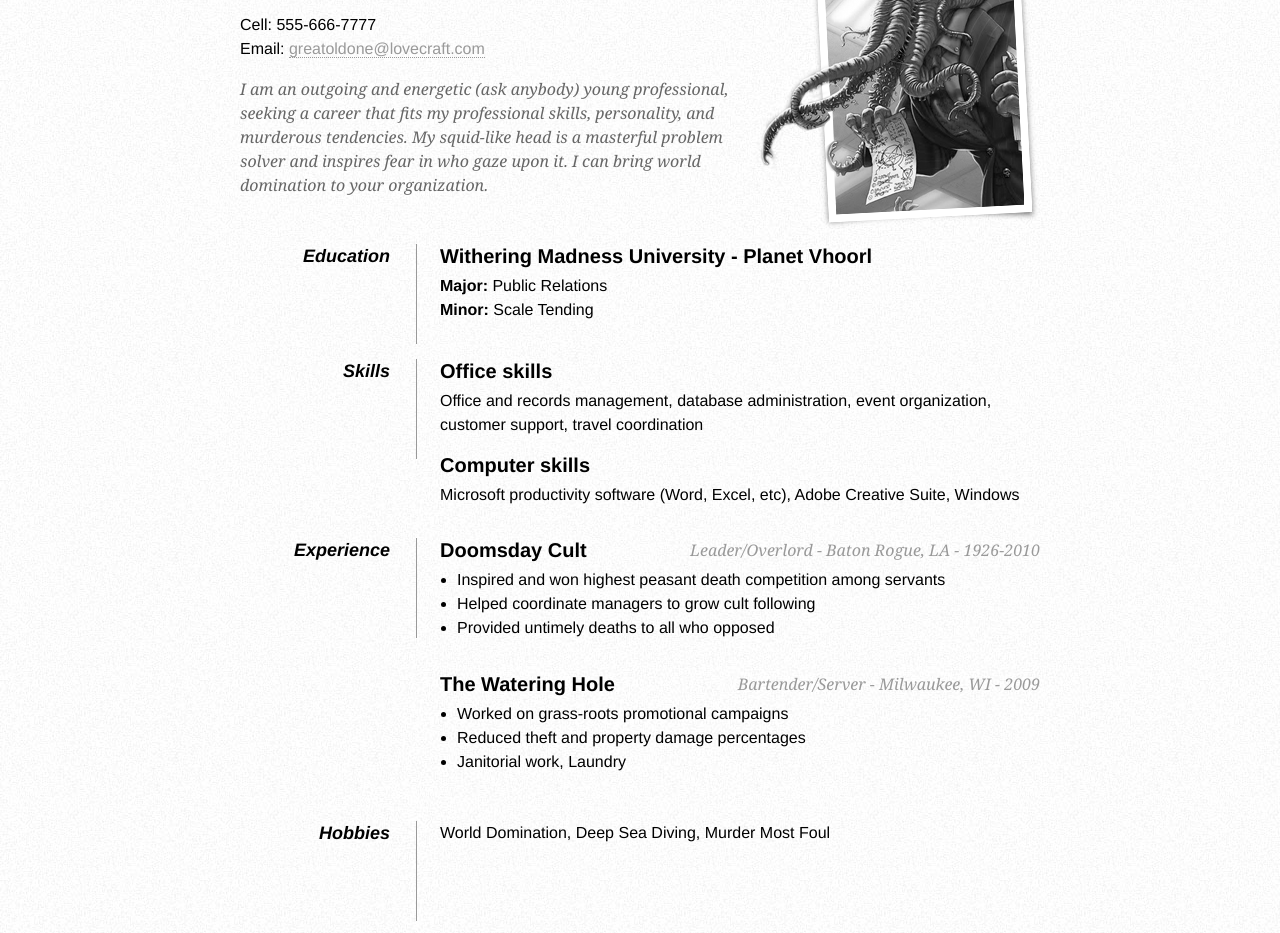
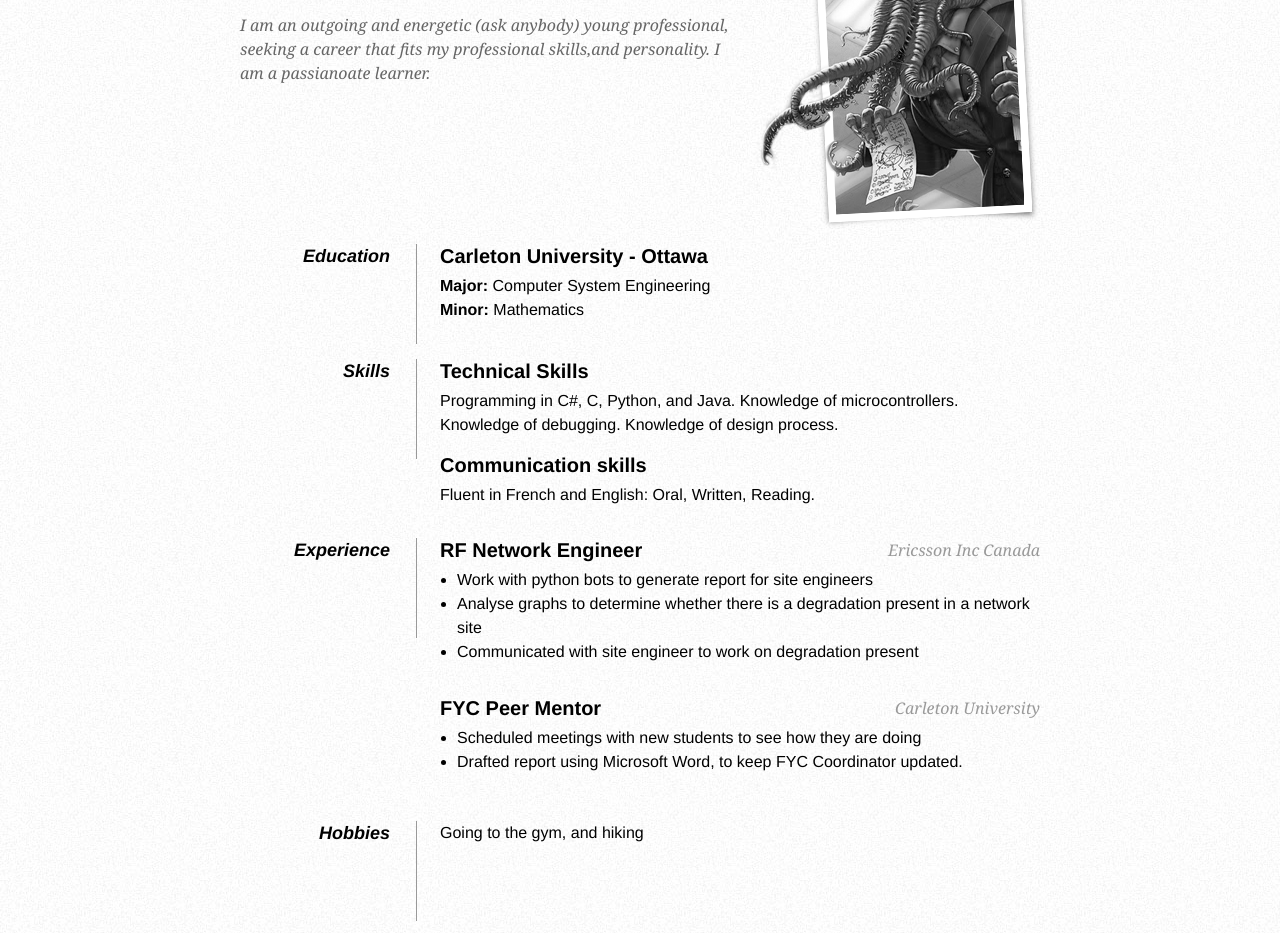
Before and after one commit to teshwar/teshwar.github.io, a plain HTML site: page index.html in a window 1280 px wide. Shown: the part 84-1017 px from the top of the page. Drawn offline with Linux system fonts and the light colour scheme.

Commit message:
Change to mirror me more?

```diff
--- a/index.html
+++ b/index.html
@@ -6,7 +6,7 @@
 <head>
      <meta http-equiv="Content-Type" content="text/html; charset=utf-8"/>
 
-     <title>One Page Resume</title>
+     <title>Teshwar Resume</title>
 
      <style type="text/css">
         * { margin: 0; padding: 0; }
@@ -41,18 +41,12 @@
 
             <h1 class="fn">C'thulhu</h1>
 
-            <p>
-                Cell: <span class="tel">555-666-7777</span><br />
-                Email: <a class="email" href="mailto:greatoldone@lovecraft.com">greatoldone@lovecraft.com</a>
-            </p>
         </div>
 
         <div id="objective">
             <p>
                 I am an outgoing and energetic (ask anybody) young professional, seeking a
-                career that fits my professional skills, personality, and murderous tendencies.
-                My squid-like head is a masterful problem solver and inspires fear in who gaze upon it.
-                I can bring world domination to your organization.
+                career that fits my professional skills,and personality. I am a passianoate learner.
             </p>
         </div>
 
@@ -63,45 +57,44 @@
 
             <dt>Education</dt>
             <dd>
-                <h2>Withering Madness University - Planet Vhoorl</h2>
-                <p><strong>Major:</strong> Public Relations<br />
-                   <strong>Minor:</strong> Scale Tending</p>
+                <h2>Carleton University - Ottawa</h2>
+                <p><strong>Major:</strong> Computer System Engineering<br />
+                   <strong>Minor:</strong> Mathematics</p>
             </dd>
 
             <dd class="clear"></dd>
 
             <dt>Skills</dt>
             <dd>
-                <h2>Office skills</h2>
-                <p>Office and records management, database administration, event organization, customer support, travel coordination</p>
+                <h2>Technical Skills</h2>
+                <p>Programming in C#, C, Python, and Java. Knowledge of microcontrollers. Knowledge of debugging. Knowledge of design process.</p>
 
-                <h2>Computer skills</h2>
-                <p>Microsoft productivity software (Word, Excel, etc), Adobe Creative Suite, Windows</p>
+                <h2>Communication skills</h2>
+                <p>Fluent in French and English: Oral, Written, Reading.</p>
             </dd>
 
             <dd class="clear"></dd>
 
             <dt>Experience</dt>
             <dd>
-                <h2>Doomsday Cult <span>Leader/Overlord - Baton Rogue, LA - 1926-2010</span></h2>
+                <h2>RF Network Engineer <span>Ericsson Inc Canada</span></h2>
                 <ul>
-                    <li>Inspired and won highest peasant death competition among servants</li>
-                    <li>Helped coordinate managers to grow cult following</li>
-                    <li>Provided untimely deaths to all who opposed</li>
+                    <li>Work with python bots to generate report for site engineers</li>
+                    <li>Analyse graphs to determine whether there is a degradation present in a network site</li>
+                    <li>Communicated with site engineer to work on degradation present</li>
                 </ul>
 
-                <h2>The Watering Hole <span>Bartender/Server - Milwaukee, WI - 2009</span></h2>
+                <h2>FYC Peer Mentor <span>Carleton University</span></h2>
                 <ul>
-                    <li>Worked on grass-roots promotional campaigns</li>
-                    <li>Reduced theft and property damage percentages</li>
-                    <li>Janitorial work, Laundry</li>
+                    <li>Scheduled meetings with new students to see how they are doing</li>
+                    <li>Drafted report using Microsoft Word, to keep FYC Coordinator updated.</li>
                 </ul>
             </dd>
 
             <dd class="clear"></dd>
 
             <dt>Hobbies</dt>
-            <dd>World Domination, Deep Sea Diving, Murder Most Foul</dd>
+            <dd>Going to the gym, and hiking</dd>
 
             <dd class="clear"></dd>
 
```
